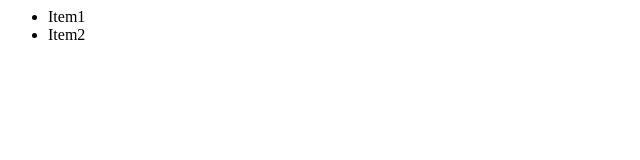
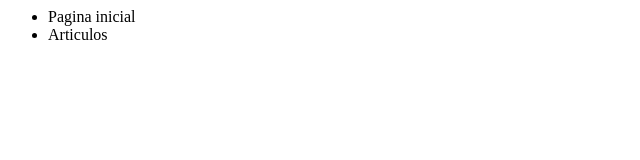
Before and after one commit to rgenis/Javi, a plain HTML site: page home.html in a window 1280 px wide. Shown: the full height of the page, 0-640 px from the left. Drawn offline with Linux system fonts and the light colour scheme.

Commit message:
El home ha sido modificado

```diff
--- a/home.html
+++ b/home.html
@@ -4,8 +4,8 @@
 	</head>
 	<body>
 		<ul>
-			<li>Item1</li>
-			<li>Item2</li>
+			<li>Pagina inicial</li>
+			<li>Articulos</li>
 		</ul>
 	</body>
 </html>
```
